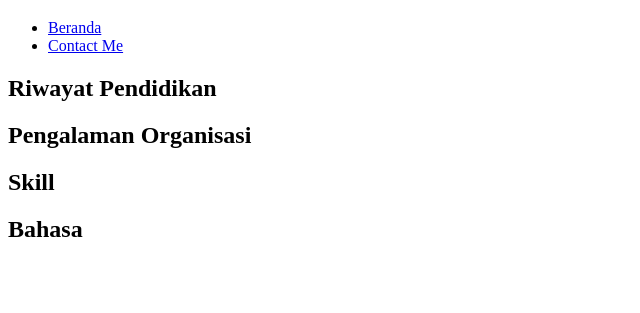
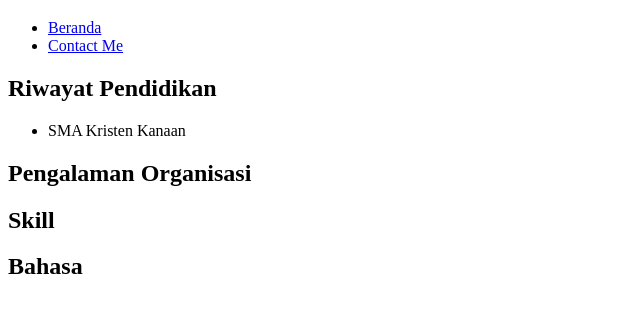
Before and after one commit to KennethNathanael/KennethNathanael.github.io, a plain HTML site: page index.html in a window 1280 px wide. Shown: the part 61-374 px from the top of the page, without its empty margins (0-640 px from the left). Drawn offline with Linux system fonts and the light colour scheme.

Commit message:
Add files via upload

```diff
--- a/index.html
+++ b/index.html
@@ -19,6 +19,11 @@
     <main>
         <section class="pendidikan">
             <h1>Riwayat Pendidikan</h1>
+                <ul>
+                    <li>
+                    SMA Kristen Kanaan
+                    </li>
+                </ul>
         </section>
         <section class="pengalaman">
             <h1>Pengalaman Organisasi</h1>
```
